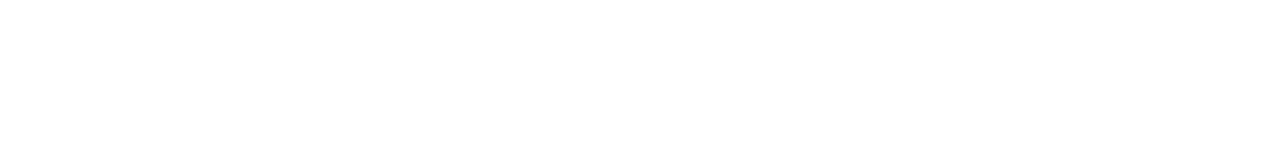
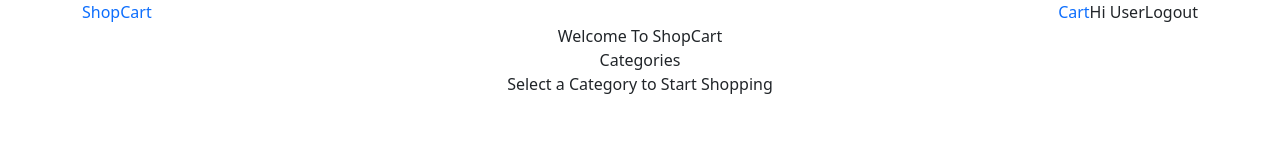
Before and after one commit to suhaibk9/ECommerce_JS, a plain HTML site: page index.html in a window 1280 px wide. Drawn offline with nearby package versions, Linux system fonts and the light colour scheme.

Commit message:
More Setup

```diff
--- a/index.html
+++ b/index.html
@@ -5,11 +5,48 @@
     <meta charset="UTF-8">
     <meta name="viewport" content="width=device-width, initial-scale=1.0">
     <title>ECommerce</title>
+    <link href="https://cdn.jsdelivr.net/npm/bootstrap@5.3.6/dist/css/bootstrap.min.css" rel="stylesheet"
+        integrity="sha384-4Q6Gf2aSP4eDXB8Miphtr37CMZZQ5oXLH2yaXMJ2w8e2ZtHTl7GptT4jmndRuHDT" crossorigin="anonymous">
+    <link rel="stylesheet" href="common.css">
     <link rel="stylesheet" href="index.css">
 
 </head>
 
 <body>
+    <div class="homePage">
+        <!-- Header -->
+        <nav class="header">
+            <div class="container">
+                <!--Navbar-->
+                <div class="row">
+                    <div class="header-wrapper d-flex justify-content-between">
+                        <div class="logo d-inline-block">
+                            <a href="index.html" class="text-decoration-none">
+                                ShopCart
+                            </a>
+                        </div>
+                        <div class="d-flex flex-row user-actions justify-content-evenly">
+                            <a href="cart.html" class="text-decoration-none">Cart</a>
+                            <div class="user-intro" id="userIntro">Hi User</div>
+                            <div class="logout-btn" id="logoutBtn">Logout</div>
+                        </div>
+                    </div>
+                </div>
+            </div>
+        </nav>
+        <!-- End of Header -->
+        <!-- Main Content -->
+        <main class="container">
+            <div class="row">
+                <div class="home-title text-center">Welcome To ShopCart</div>
+                <div class="category-list d-flex flex-row justify-content-center align-items-center" id="categoryList">
+                    <!--Categories-->
+                    Categories
+                </div>
+                <div class="category-title text-center">Select a Category to Start Shopping</div>
+            </div>
+        </main>
+    </div>
     <script src="index.js"></script>
 </body>
 
```
Also changed, not shown: common.css (added).
